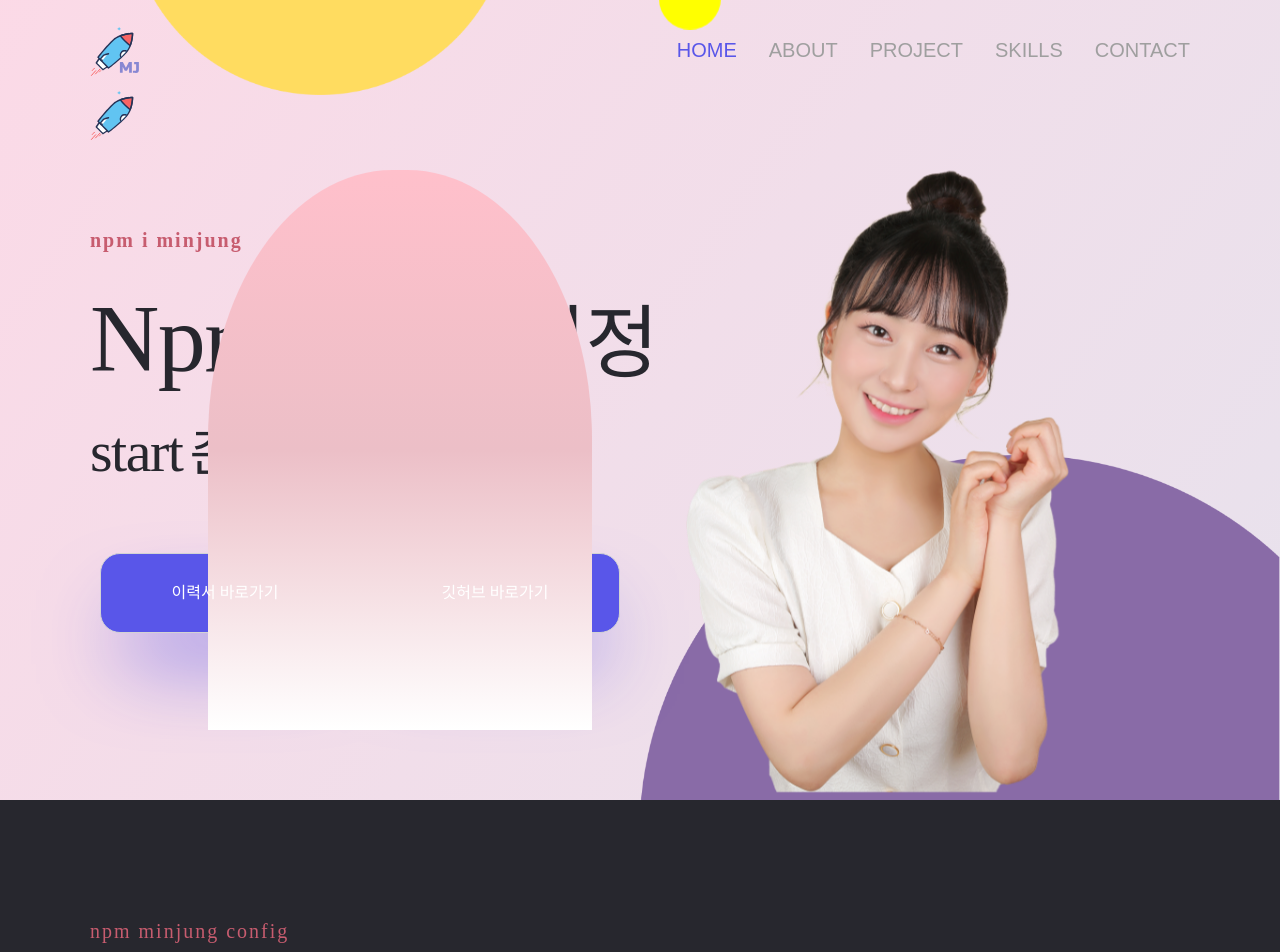
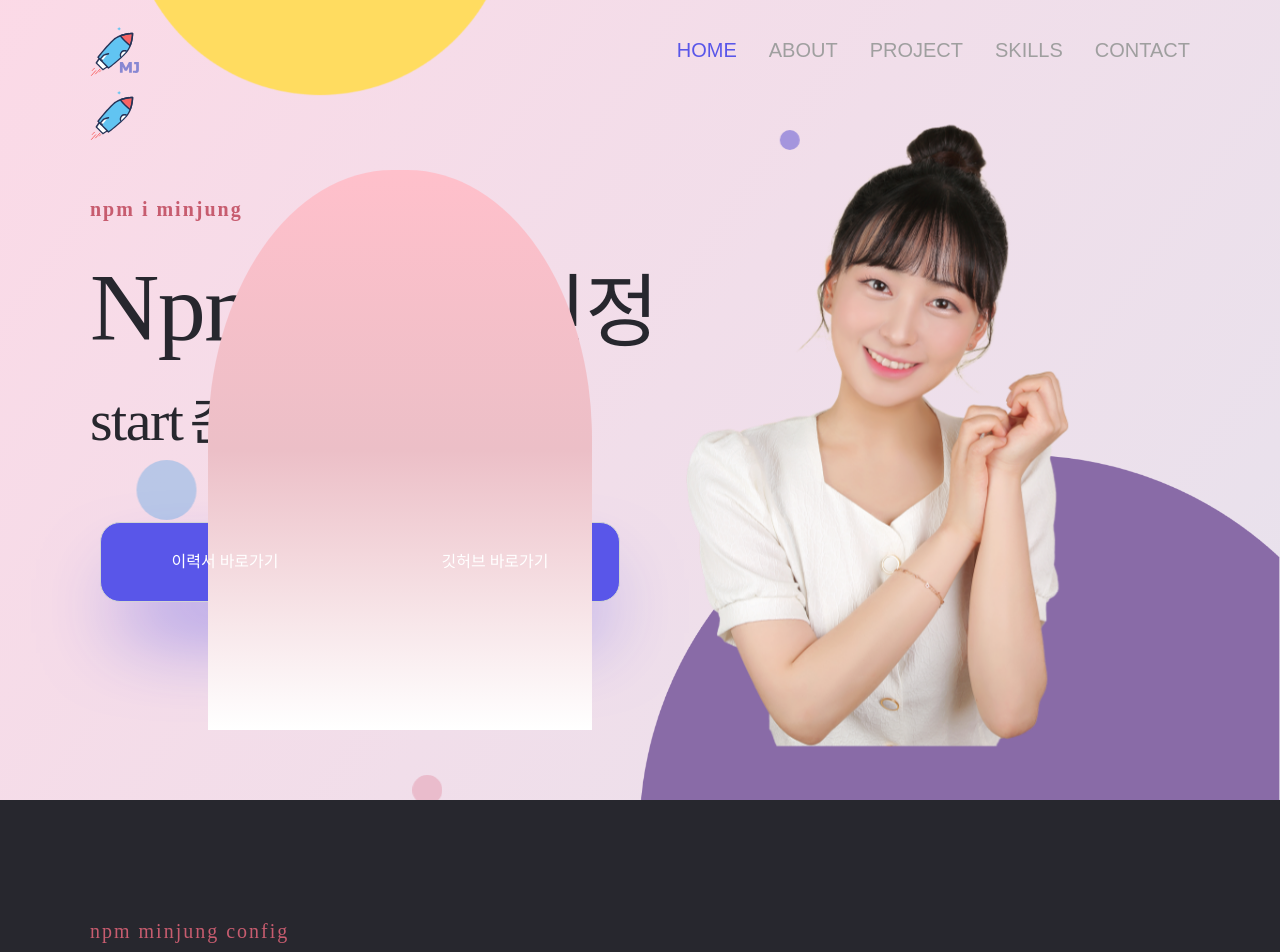
Before and after one commit to kimminjung96/react_portfolio, a React (Create React App) app: page / in a window 1280 px wide. Shown: the top 952 px of the page. Built offline with nearby package versions, Linux system fonts and the light colour scheme.

Commit message:
효과추가

```diff
--- a/src/common/style.js
+++ b/src/common/style.js
@@ -505,6 +505,7 @@ export const Box = styled.div`
   border-radius: 30px;
   align-items: ${(props) => props.al || ` flex-start`};
   box-sizing: border-box;
+  cursor: ${(props) => props.cursor};
 
   & .contentText {
     width: 100%;
@@ -549,6 +550,7 @@ export const BoxList = styled(Wrapper)`
   width: calc(100% / 3 - 20px);
   flex-direction: column;
   margin: 0 30px 30px 0;
+
   &:nth-child(3n) {
     margin-right: 0;
   }
@@ -578,20 +580,46 @@ export const ModalText = styled(Text)`
 export const animation = keyframes`
 
   0%{
-    transform:translateX(0) translateY(0);
-
+    transform: translateX(-120px) translateY(-260px);
   }
   40%{
-    transform:translateX(50px) translateY(-200px);
-
+    transform:translateX(160px) translateY(-260px);
   }
   75%{
-    transform:translateX(800px);
-
+    transform: translateX(200px) translateY(-400px);
   }
   100%{
-    transform:translateY(0) translateX(0);
+    transform: translateX(-120px) translateY(-260px);
+  }
+`;
+export const animation1 = keyframes`
 
+  0%{
+    transform:translateX(-550px) translateY(390px);
+  }
+  40%{
+    transform:translateX(-200px) translateY(390px);
+  }
+  75%{
+    transform:translateX(0px) translateY(200px);
+  }
+  100%{
+    transform:translateX(-550px) translateY(390px);
+  }
+`;
+export const animation2 = keyframes`
+
+  0%{
+  transform: translateX(40px) translateY(90px);
+  }
+  40%{
+    transform:translateX(-600px) translateY(90px);
+  }
+  75%{
+    transform: translateX(-500px) translateY(-200px);
+  }
+  100%{
+  transform: translateX(40px) translateY(90px);
   }
 `;
 
--- a/src/component/Header.jsx
+++ b/src/component/Header.jsx
@@ -33,6 +33,7 @@ const HeadLink = styled.div`
 
   &:hover {
     color: ${Theme.basic_C};
+    cursor: pointer;
   }
 `;
 
--- a/src/component/Home.jsx
+++ b/src/component/Home.jsx
@@ -8,6 +8,8 @@ import {
   Title,
   Wrapper,
   animation,
+  animation1,
+  animation2,
 } from "../common/style";
 import Theme from "../common/Theme";
 
@@ -16,12 +18,36 @@ import useWidth from "../common/useWidth";
 import { Link } from "react-router-dom";
 
 const Circle = styled.div`
-  width: 62px;
-  height: 62px;
-  background-color: yellow;
+  width: 20px;
+  height: 20px;
+  background-color: #a495dd;
+  position: absolute;
+  z-index: -100;
   border-radius: 100%;
   animation: ${animation} 2s ease-in-out infinite;
-  animation-duration: 5s;
+  animation-duration: 20s;
+`;
+const Circle1 = styled.div`
+  width: 30px;
+  height: 30px;
+  background-color: #e9b8c9eb;
+  position: absolute;
+  transform: translateX(0px) translateY(200px);
+  z-index: -100;
+  border-radius: 100%;
+  animation: ${animation1} 2s ease-in-out infinite;
+  animation-duration: 20s;
+`;
+const Circle2 = styled.div`
+  width: 60px;
+  height: 60px;
+  background-color: #b4c5e6eb;
+  position: absolute;
+  transform: translateX(-600px) translateY(90px);
+  z-index: -100;
+  border-radius: 100%;
+  animation: ${animation2} 2s ease-in-out infinite;
+  animation-duration: 25s;
 `;
 
 const MainWrapper = styled(Wrapper)`
@@ -111,9 +137,9 @@ const Card = styled(Wrapper)`
     background-repeat: no-repeat;
     will-change: transform;
     width: 30%;
-    height: 95%;
+    height: 80%;
     right: 16.5%;
-    bottom: -60px;
+    bottom: 46px;
     background-image: url(/images/my/01.png);
   }
 `;
@@ -134,8 +160,10 @@ const Home = () => {
       overflow={`hidden`}
       onMouseMove={({ clientX: x, clientY: y }) => set({ xy: calc(x, y) })}
     >
+      <Circle />
+      <Circle1 />
+      <Circle2 />
       <LayOut>
-        <Circle />
         <Wrapper dr={`row`} ju={width < 700 ? `center` : "space-between"}>
           <Wrapper
             al={width < 700 ? `center` : `left`}
--- a/src/component/Modal.jsx
+++ b/src/component/Modal.jsx
@@ -18,6 +18,7 @@ const ModalWrap = styled(Wrapper)`
   height: 70%;
   overflow-y: auto;
   position: fixed;
+  cursor: auto;
   left: 50%;
   top: 50%;
   padding: 80px 40px;
@@ -41,6 +42,7 @@ const ModalLayout = styled(Wrapper)`
   width: 100%;
   height: 100%;
   justify-content: space-between;
+  cursor: auto;
 `;
 
 const BlackWrapper = styled(Wrapper)`
@@ -56,13 +58,19 @@ const BlackWrapper = styled(Wrapper)`
 export const LinkBtn = styled.button`
   width: ${(props) => props.width || `calc(100% / 2 - 10px)`};
   padding: 14px 0;
-  background-color: ${(props) => props.color || Theme.white_C};
+  background-color: ${(props) => props.bgColor || Theme.white_C};
   border-radius: 14px;
   line-height: 1;
-  color: ${Theme.sub2_C};
-  border: 1px solid;
+  color: ${(props) => props.color || Theme.basic_C};
+  border: 1px solid ${Theme.basic_C};
   cursor: pointer;
   margin: 4px 0;
+  transition: all 0.3s;
+
+  &:hover {
+    background-color: ${(props) => props.color || Theme.basic2_C};
+    color: ${Theme.white_C};
+  }
 
   @media (max-width: 900px) {
     width: ${(props) => props.width || `100%`};
@@ -284,6 +292,8 @@ const Modal = ({ data, onSetIsVisible }) => {
                 </Wrapper>
                 <Wrapper dr={`row`} ju={`space-between`}>
                   <LinkBtn
+                    /*  bgColor={`${Theme.basic_C}`}
+                    color={`${Theme.white_C}`} */
                     width={`100%`}
                     onClick={() => {
                       MoveLink(`${data.frontServer}`);
--- a/src/component/Project.jsx
+++ b/src/component/Project.jsx
@@ -174,7 +174,7 @@ const Project = () => {
             contentItem.map((data, idx) => {
               if (idx === 1) {
                 return (
-                  <Box key={data.id}>
+                  <Box key={data.id} cursor={`pointer`}>
                     <Wrapper
                       className="hover"
                       onClick={() => onSetIsVisible(data)}
@@ -204,7 +204,7 @@ const Project = () => {
                 );
               } else {
                 return (
-                  <Box key={data.id}>
+                  <Box key={data.id} cursor={`pointer`}>
                     <Wrapper
                       className="hover"
                       onClick={() => onSetIsVisible(data)}
@@ -253,6 +253,7 @@ const Project = () => {
                       key={idx}
                       margin={`0 0 16px`}
                       overflow={`hidden`}
+                      cursor={`pointer`}
                       onClick={() => window.open(`${data.link}`)}
                     >
                       <Image
```
